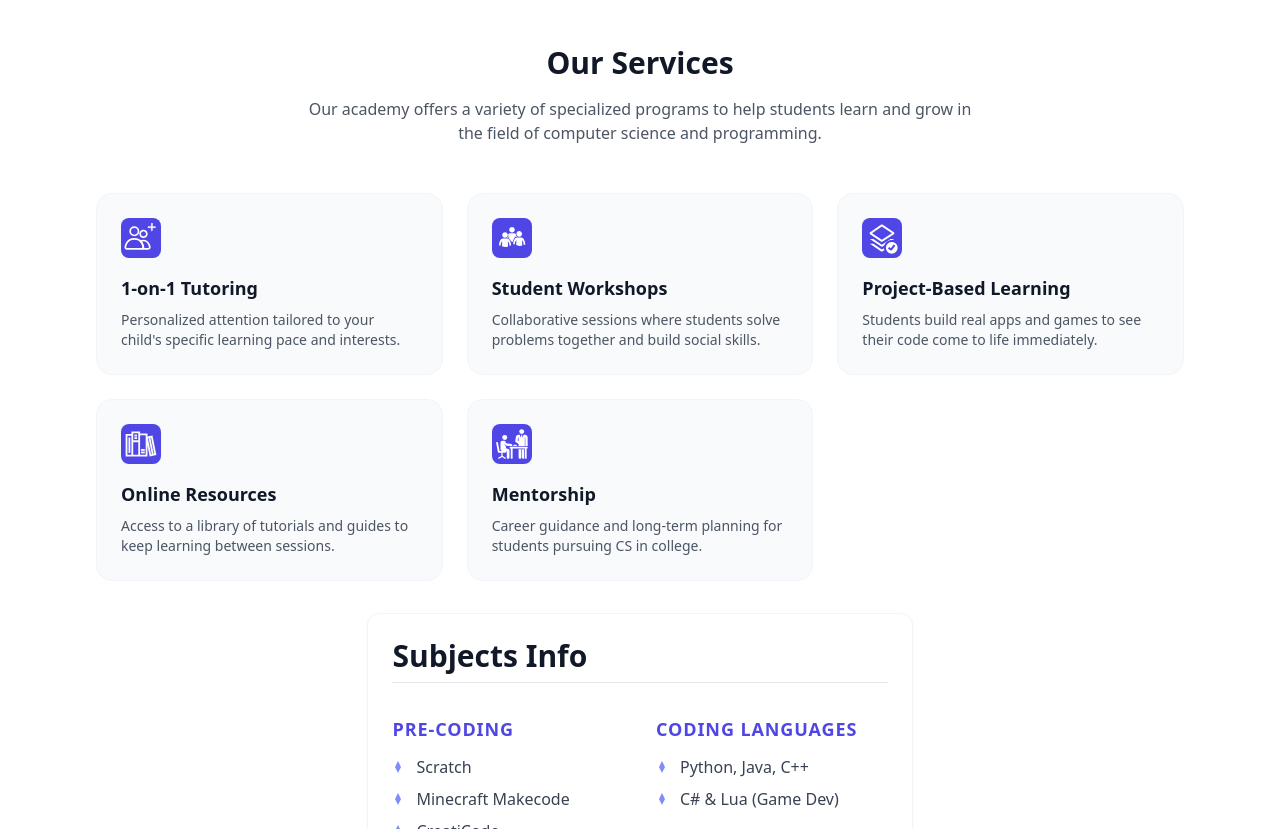
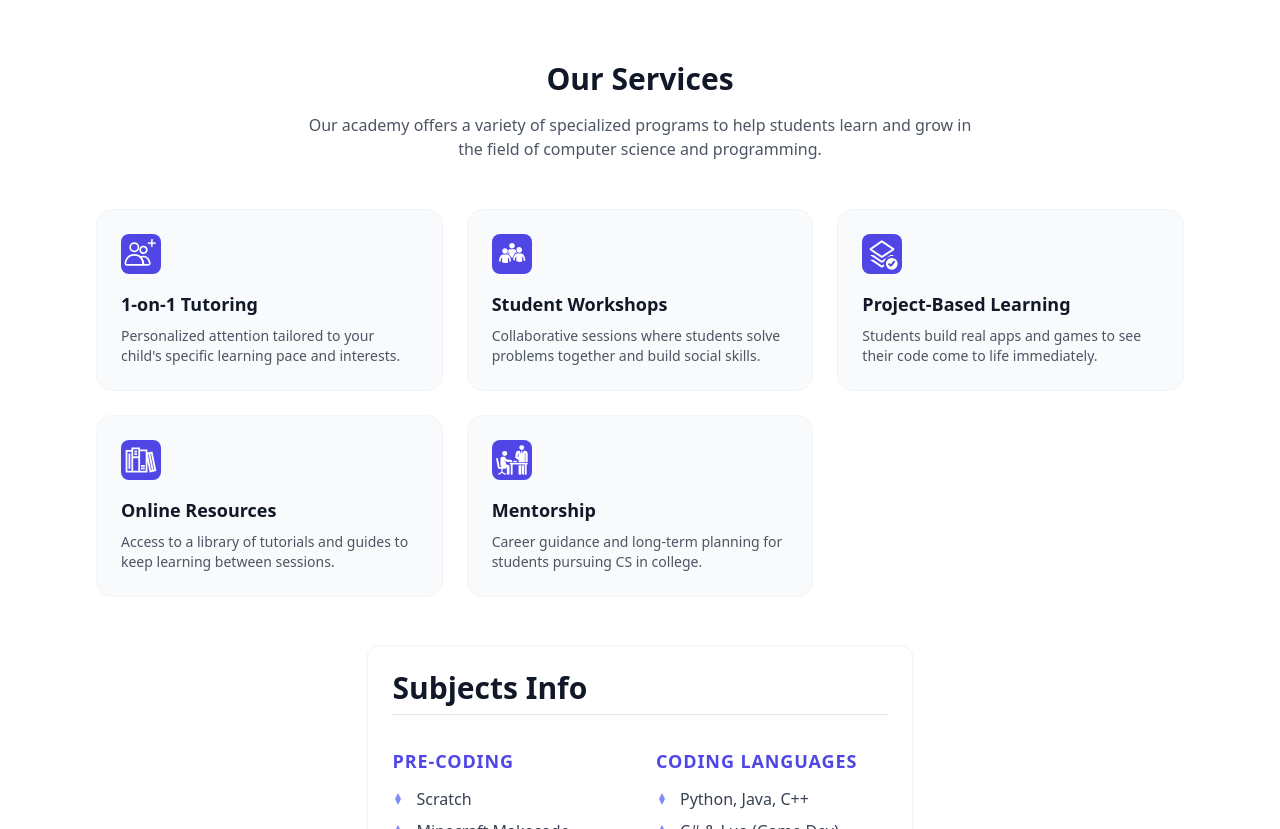
Before and after one commit to CameronTheDeveloper/pha-frontpage, a plain HTML site: page index.html in a window 1280 px wide. Shown: the part 1061-1890 px from the top of the page. Drawn offline with nearby package versions, Linux system fonts and the light colour scheme.

Commit message:
Add services section margins

```diff
--- a/index.html
+++ b/index.html
@@ -256,7 +256,7 @@
         <section
           id="services"
           tabindex="0"
-          class="p-8 w-full max-w-6xl mx-auto focus:ring-2 focus:ring-blue-500 outline-none"
+          class="p-8 m-4 w-full max-w-6xl mx-auto focus:ring-2 focus:ring-blue-500 outline-none"
         >
           <div class="text-center mb-12">
             <h2 class="text-3xl font-extrabold text-gray-900 mb-4">
```
